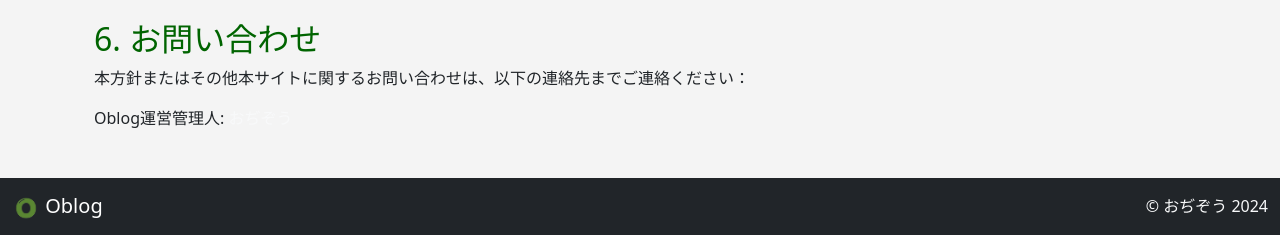
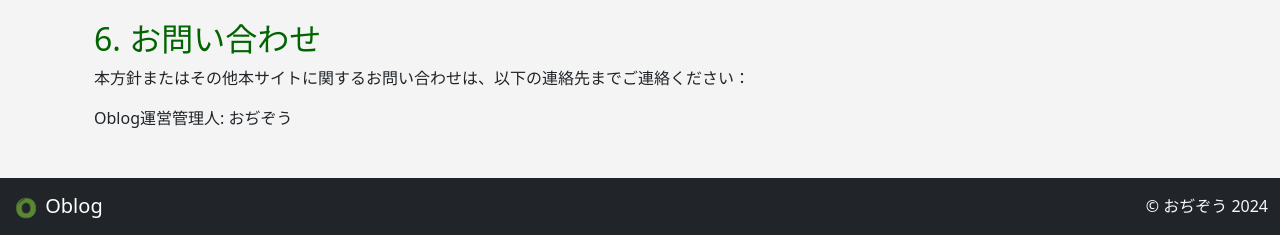
Before and after one commit to ojizou003/oblog, a Flask app: page /privacypolicy in a window 1280 px wide. Shown: the part 781-1016 px from the top of the page. Run offline with Flask 3, Linux system fonts and the light colour scheme; some libraries are stand-ins or nearby versions.

Commit message:
🩹 調整

```diff
--- a/templates/add_post.html
+++ b/templates/add_post.html
@@ -38,7 +38,7 @@ get_flashed_messages() %}
 {% else %}
 <h1>ログインしていません！</h1>
 <br />
-<p>このページへアクセスするにはログインする必要があります</p>
+<p>このページへアクセスするにはログインする必要があります。</p>
 <br />
 <a href="{{ url_for('login') }}" class="btn btn-success">Login Here</a>
 
--- a/templates/privacypolicy.html
+++ b/templates/privacypolicy.html
@@ -42,7 +42,7 @@
         <section class="mb-4">
             <h2>6. お問い合わせ</h2>
             <p>本方針またはその他本サイトに関するお問い合わせは、以下の連絡先までご連絡ください：</p>
-            <p>Oblog運営管理人: <a  class="link-light link-offset-2 link-offset-3-hover link-underline link-underline-opacity-0 link-underline-opacity-75-hover" href="https://x.com/Ojizou003">おぢぞう</a></p>
+            <p>Oblog運営管理人: <a  class="link-light link-offset-2 link-offset-3-hover link-underline link-underline-opacity-0 link-underline-opacity-75-hover" href="https://x.com/Ojizou003"></a>おぢぞう</p>
         </section>
     </div>
 {% endblock %}
```
